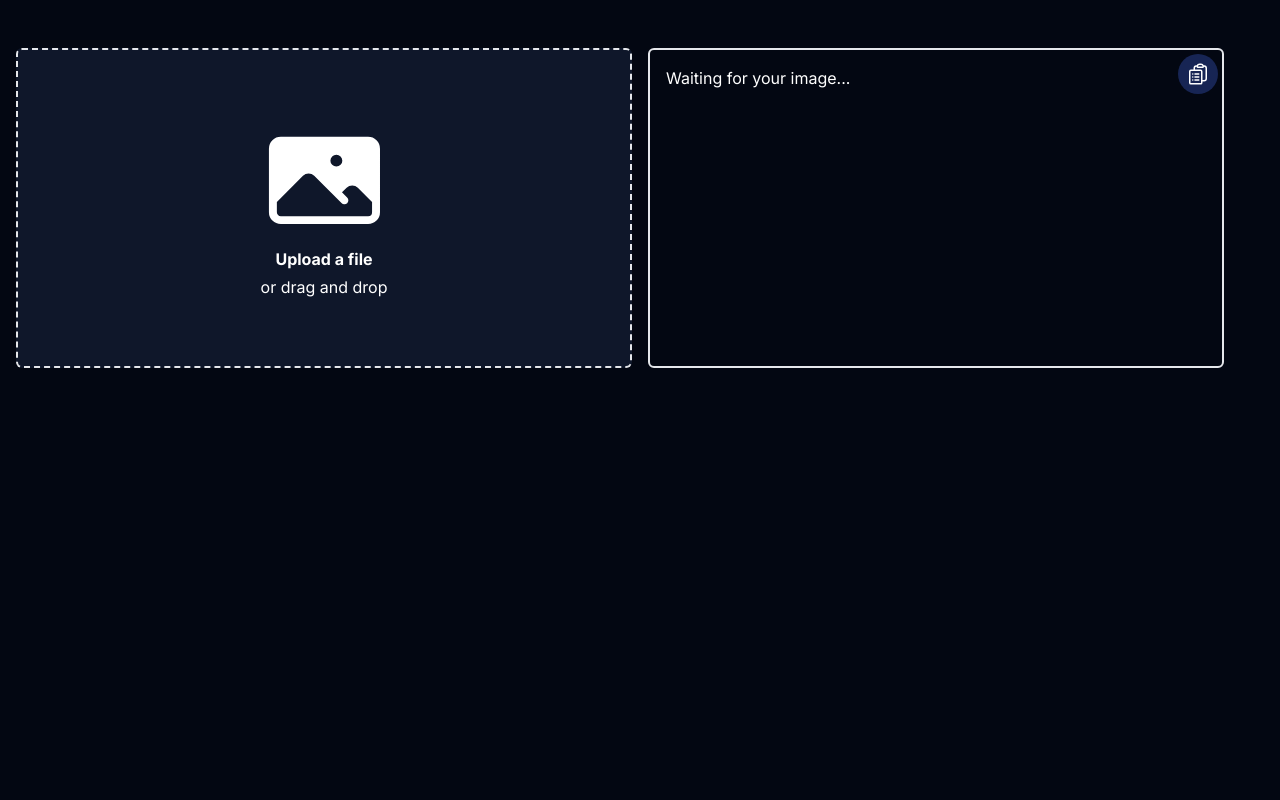
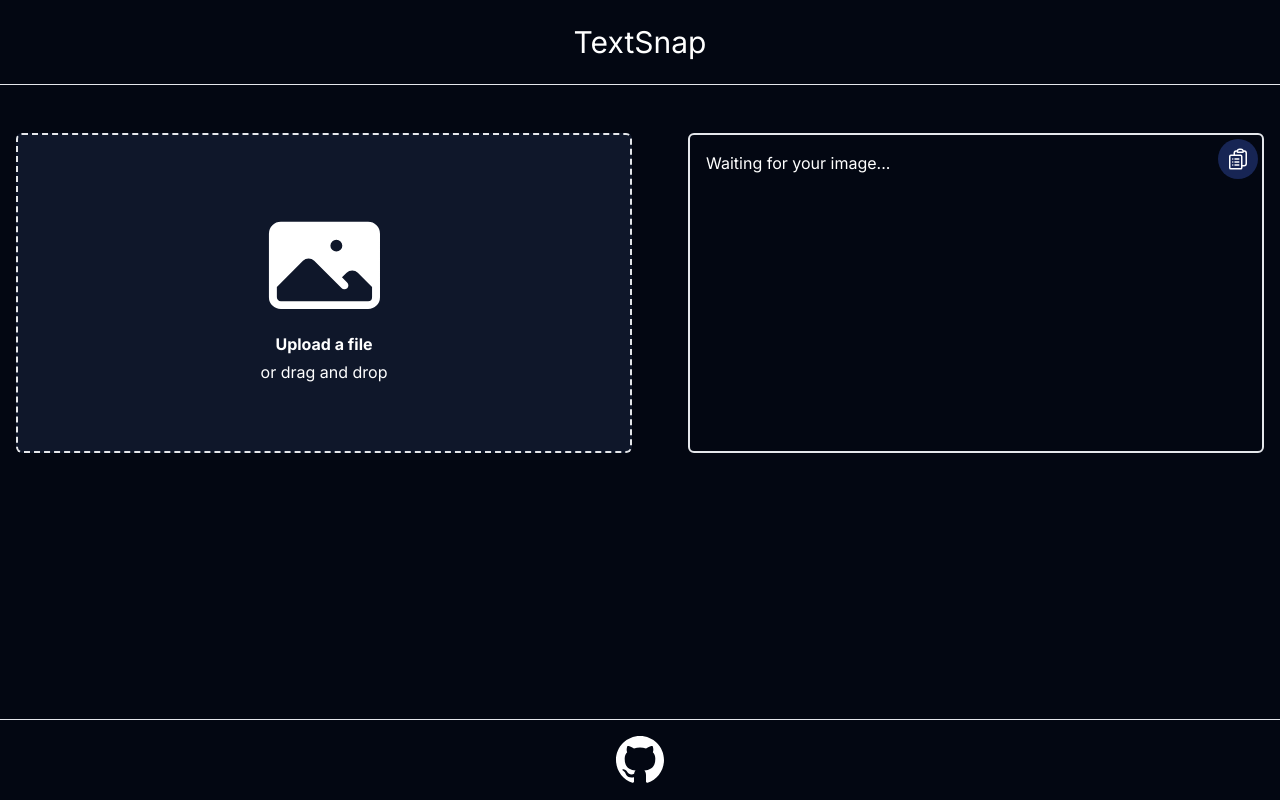
Before and after one commit to otto-camp/textsnap, a Next.js app: page / in a window 1280 px wide. Built offline with nearby package versions, Linux system fonts and the light colour scheme.

Commit message:
Fix accessibility problems for buttons and links.

```diff
--- a/src/app/layout.tsx
+++ b/src/app/layout.tsx
@@ -49,8 +49,8 @@
     <html lang="en">
       <body className={inter.className + " bg-gray-950 text-white"}>
         {children}
+        <Analytics />
       </body>
-      <Analytics />
     </html>
   );
 }
--- a/src/app/page.tsx
+++ b/src/app/page.tsx
@@ -1,9 +1,31 @@
 import Wrapper from "@/components/Wrapper";
+import Link from "next/link";
 
 export default function Home() {
   return (
-    <main className="min-h-screen p-4">
+    <main className="min-h-screen flex flex-col">
+      <nav className="flex justify-center items-center border-b p-4">
+        <Link
+          href="/"
+          className="text-xl sm:text-2xl md:text-3xl bg-transparent hover:bg-green-300/20 transition-all rounded-lg px-4 py-2"
+        >
+          TextSnap
+        </Link>
+      </nav>
       <Wrapper />
+      <footer className="flex justify-center items-center border-t p-4">
+        <Link aria-label="github" href="https://github.com/otto-camp">
+          <svg
+            xmlns="http://www.w3.org/2000/svg"
+            className="fill-current"
+            width="48"
+            height="48"
+            viewBox="0 0 24 24"
+          >
+            <path d="M12 0c-6.626 0-12 5.373-12 12 0 5.302 3.438 9.8 8.207 11.387.599.111.793-.261.793-.577v-2.234c-3.338.726-4.033-1.416-4.033-1.416-.546-1.387-1.333-1.756-1.333-1.756-1.089-.745.083-.729.083-.729 1.205.084 1.839 1.237 1.839 1.237 1.07 1.834 2.807 1.304 3.492.997.107-.775.418-1.305.762-1.604-2.665-.305-5.467-1.334-5.467-5.931 0-1.311.469-2.381 1.236-3.221-.124-.303-.535-1.524.117-3.176 0 0 1.008-.322 3.301 1.23.957-.266 1.983-.399 3.003-.404 1.02.005 2.047.138 3.006.404 2.291-1.552 3.297-1.23 3.297-1.23.653 1.653.242 2.874.118 3.176.77.84 1.235 1.911 1.235 3.221 0 4.609-2.807 5.624-5.479 5.921.43.372.823 1.102.823 2.222v3.293c0 .319.192.694.801.576 4.765-1.589 8.199-6.086 8.199-11.386 0-6.627-5.373-12-12-12z"></path>
+          </svg>
+        </Link>
+      </footer>
     </main>
   );
 }
--- a/src/components/Dropzone.tsx
+++ b/src/components/Dropzone.tsx
@@ -50,6 +50,7 @@
         onChange={(e) => handleImageChange(e)}
         accept="image/*"
         type="file"
+        aria-label="image"
         className="w-full absolute inset-0 z-[1] opacity-0 cursor-pointer"
       />
       <div className="flex flex-col justify-center items-center text-center gap-1">
--- a/src/components/TextContainer.tsx
+++ b/src/components/TextContainer.tsx
@@ -14,7 +14,7 @@
   }
 
   return (
-    <div className="w-full border-2 rounded-md min-h-[20rem] p-4 lg:max-w-xl">
+    <div className="w-full border-2 rounded-md min-h-[20rem] p-4 lg:max-w-xl lg:ml-auto">
       {isCopied ? (
         <div className="bg-gray-700 text-center p-4 rounded-md">Copied</div>
       ) : (
@@ -46,7 +46,7 @@
       ) : (
         <div className="relative">
           <CopyToClipboard text={text} onCopy={handleCopyAlert}>
-            <button className="absolute -right-3 -top-3 text-base px-2 py-2 text-center whitespace-nowrap inline-flex justify-center items-center space-x-2 hover:brightness-110 transition-all rounded-full active:brightness-90 bg-blue-950">
+            <button aria-label="copy to clipboard" className="absolute -right-3 -top-3 text-base px-2 py-2 text-center whitespace-nowrap inline-flex justify-center items-center space-x-2 hover:brightness-110 transition-all rounded-full active:brightness-90 bg-blue-950">
               <svg
                 xmlns="http://www.w3.org/2000/svg"
                 fill="none"
--- a/src/components/Wrapper.tsx
+++ b/src/components/Wrapper.tsx
@@ -11,8 +11,10 @@
   const [error, setError] = useState<string>("");
 
   return (
-    <>
-      <div className="max-w-7xl mx-auto mb-8">{error ? <Error error={error} /> : ""}</div>
+    <div className="p-4 flex-1">
+      <div className="max-w-7xl mx-auto mb-8">
+        {error ? <Error error={error} /> : ""}
+      </div>
       <div className="max-w-7xl mx-auto flex flex-col lg:flex-row gap-4">
         <div className="w-full">
           <Ocr
@@ -22,13 +24,10 @@
           />
         </div>
         <div className="w-full">
-          <TextContainer
-            loading={loading}
-            text={imageText}
-          />
+          <TextContainer loading={loading} text={imageText} />
         </div>
       </div>
-    </>
+    </div>
   );
 }
 
```
